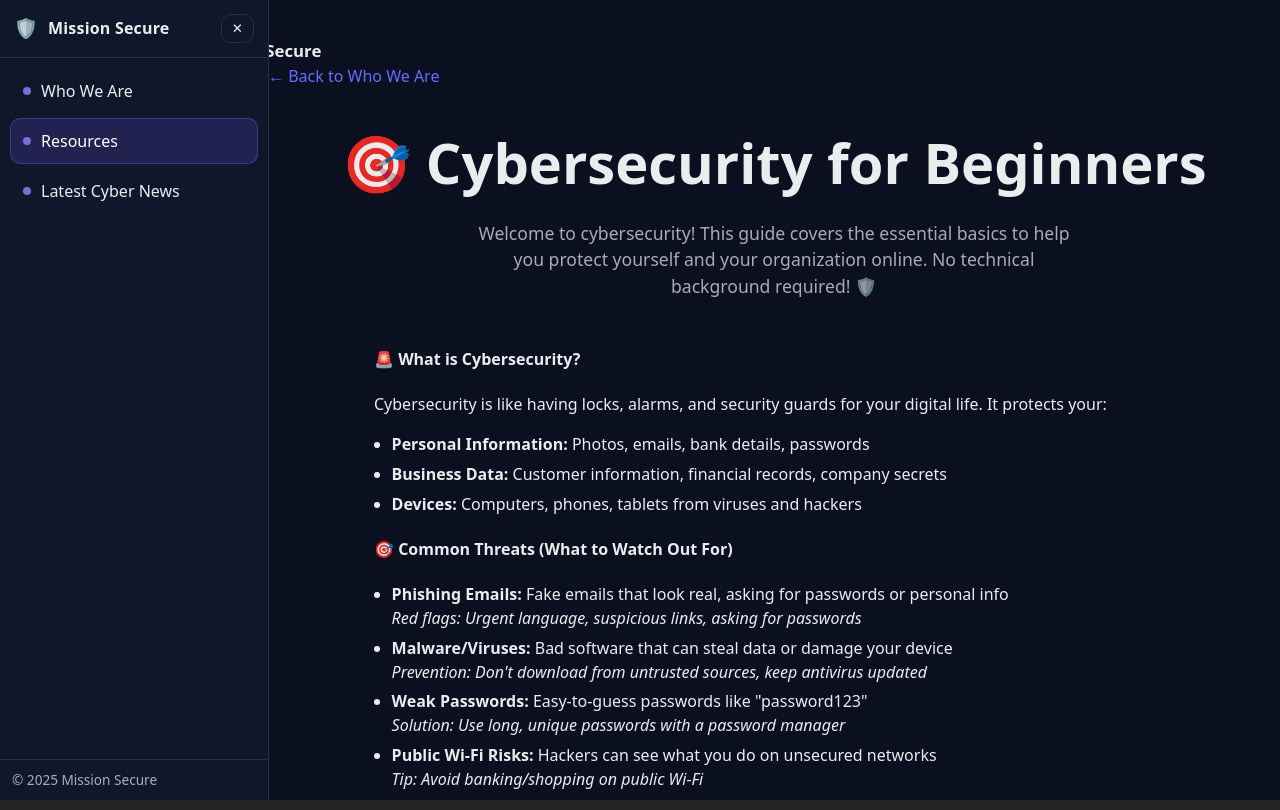
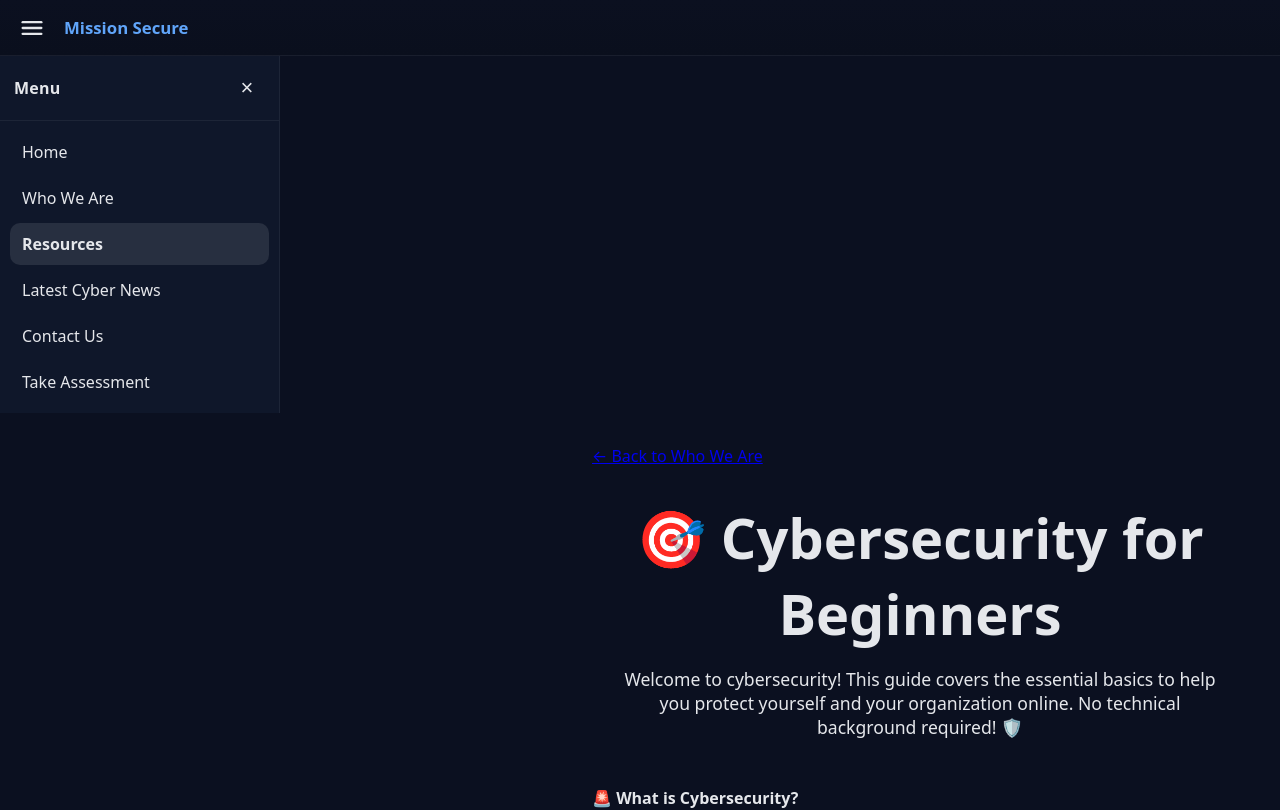
Before and after one commit to benji2803/missionsecure, a React (Vite) app: page /resources in a window 1280 px wide. Shown: the top 810 px of the page. Built offline with nearby package versions, Linux system fonts and the light colour scheme.

Commit message:
V1 Base of side menu not alot of detail yet

```diff
--- a/src/layout/RootLayout.jsx
+++ b/src/layout/RootLayout.jsx
@@ -1,41 +1,40 @@
-// src/layout/RootLayout.jsx
-import { useState } from "react";
+import { useEffect, useRef, useState } from "react";
 import Sidebar from "../ui/Sidebar.jsx";
-import "../ui/Sidebar.css";
-import { routes } from "../routes/table.jsx"; // for sidebar items
+import "./layout.css";
 
 export default function RootLayout({ children }) {
   const [open, setOpen] = useState(false);
+  const btnRef = useRef(null);
+
+  useEffect(() => {
+    if (!open) return;
+    const onKey = (e) => e.key === "Escape" && setOpen(false);
+    window.addEventListener("keydown", onKey);
+    return () => window.removeEventListener("keydown", onKey);
+  }, [open]);
 
   return (
     <div className="app-shell">
-      {/* Top bar with hamburger */}
-      <header className="topbar" style={{ position: "fixed", inset: "0 0 auto 0", zIndex: 28 }}>
-        <div className="rail">
-          <button
-            className="btn btn--ghost"
-            aria-label="Open menu"
-            onClick={() => setOpen(true)}
-            style={{ padding: "0.6rem 0.9rem" }}
-          >
-            ☰
-          </button>
-
-          <div className="brand" style={{ marginLeft: 8 }}>
-            <h2>
-              Cyber Hygiene Test <span className="by">by Mission Secure</span>
-            </h2>
-          </div>
-        </div>
+      <header className="topbar">
+        <button
+          ref={btnRef}
+          className="icon-btn"
+          aria-label={open ? "Close menu" : "Open menu"}
+          aria-expanded={open}
+          aria-controls="app-sidebar"
+          onClick={() => setOpen(v => !v)}
+        >
+          <svg className={`hamburger ${open ? "is-open" : ""}`} viewBox="0 0 24 24" width="28" height="28" role="img" aria-hidden="true">
+            <path className="line top" d="M4 7h16" strokeWidth="2" stroke="currentColor" />
+            <path className="line mid" d="M4 12h16" strokeWidth="2" stroke="currentColor" />
+            <path className="line bot" d="M4 17h16" strokeWidth="2" stroke="currentColor" />
+          </svg>
+        </button>
+        <h1 className="brand">Mission Secure</h1>
       </header>
 
-      {/* Sidebar (overlay on mobile, docked on desktop) */}
-      <Sidebar open={open} onClose={() => setOpen(false)} items={routes} />
-
-      {/* Routed content */}
-      <main style={{ paddingTop: 64 }}>
-        {children}
-      </main>
+      <Sidebar open={open} onClose={() => setOpen(false)} />
+      <main className={`page ${open ? "no-scroll" : ""}`}>{children}</main>
     </div>
   );
 }
--- /dev/null
+++ b/src/layout/layout.css
@@ -0,0 +1,22 @@
+:root {
+  --topbar-h: 56px;
+  --sidebar-w: 280px;
+  --backdrop: rgba(0,0,0,.45);
+  --surface: #0f172a;
+  --text: #e5e7eb;
+  --brand: #60a5fa;
+}
+*{box-sizing:border-box}
+html,body,#root{height:100%}
+body{margin:0;font-family:system-ui,-apple-system,Segoe UI,Roboto,Helvetica,Arial;background:#0b1020;color:var(--text)}
+.app-shell{min-height:100%}
+.topbar{position:sticky;top:0;z-index:40;height:var(--topbar-h);display:flex;align-items:center;gap:12px;padding:0 12px;background:linear-gradient(180deg,#0b1020,#0a0f1d);border-bottom:1px solid rgba(255,255,255,.06)}
+.brand{font-size:1.05rem;font-weight:600;color:var(--brand);margin:0}
+.icon-btn{background:transparent;border:0;color:var(--text);width:40px;height:40px;display:grid;place-items:center;border-radius:10px;cursor:pointer}
+.icon-btn:hover{background:rgba(255,255,255,.06)}
+.hamburger .line{transition:transform .24s ease,opacity .2s ease;stroke-linecap:round}
+.hamburger.is-open .top{transform:translateY(5px) rotate(45deg)}
+.hamburger.is-open .mid{opacity:0}
+.hamburger.is-open .bot{transform:translateY(-5px) rotate(-45deg)}
+.page{padding:16px}
+.page.no-scroll{overflow:hidden}
--- a/src/main.jsx
+++ b/src/main.jsx
@@ -1,9 +1,7 @@
-// src/main.jsx
-import { StrictMode, Suspense } from "react";
+import React, { StrictMode, Suspense } from "react";
 import { createRoot } from "react-dom/client";
-import { BrowserRouter, Routes, Route, Navigate } from "react-router-dom";
+import { BrowserRouter, Routes, Route } from "react-router-dom";
 
-import "./index.css";                       // <- load global styles
 import RootLayout from "./layout/RootLayout.jsx";
 import { routes, notFound } from "./routes/table.jsx";
 
@@ -13,9 +11,7 @@ createRoot(document.getElementById("root")).render(
       <RootLayout>
         <Suspense fallback={<div style={{ padding: 16 }}>Loading…</div>}>
           <Routes>
-            {/* Default route */}
-            <Route path="/" element={<Navigate to="/who-we-are" replace />} />
-            {routes.map((r) => (
+            {routes.map(r => (
               <Route key={r.path} path={r.path} element={r.element} />
             ))}
             <Route path={notFound.path} element={notFound.element} />
--- a/src/pages/ContactUs.jsx
+++ b/src/pages/ContactUs.jsx
@@ -1,165 +1,42 @@
-// src/pages/ContactUs.jsx  (you can also put this in src/ui/ if you prefer)
-import React, { useEffect, useRef, useState } from "react";
-
-const API_BASE = import.meta.env.VITE_API_BASE || ""; // empty => same-origin
-
 export default function ContactUs() {
-  const [isOpen, setIsOpen] = useState(false);
-  const [formData, setFormData] = useState({ name: "", email: "", message: "" });
-  const [status, setStatus] = useState("");
-  const [submitting, setSubmitting] = useState(false);
-  const firstFieldRef = useRef(null);
-
-  const handleChange = (e) =>
-    setFormData((s) => ({ ...s, [e.target.name]: e.target.value }));
-
-  const handleSubmit = async (e) => {
-    e.preventDefault();
-    setSubmitting(true);
-    setStatus("");
-
-    try {
-      const res = await fetch(`${API_BASE}/api/contact`, {
-        method: "POST",
-        headers: { "Content-Type": "application/json" },
-        body: JSON.stringify(formData),
-      });
-
-      if (res.ok) {
-        setStatus("✅ Message sent!");
-        setFormData({ name: "", email: "", message: "" });
-      } else {
-        const err = await res.json().catch(() => ({}));
-        setStatus(err?.error || "❌ Failed to send.");
-      }
-    } catch {
-      setStatus("❌ Error sending message.");
-    } finally {
-      setSubmitting(false);
-    }
-  };
-
-  // Handle Esc + focus + body scroll lock
-  useEffect(() => {
-    if (!isOpen) return;
-
-    // focus first input
-    firstFieldRef.current?.focus();
-
-    const onKey = (e) => e.key === "Escape" && setIsOpen(false);
-    window.addEventListener("keydown", onKey);
-
-    // lock background scroll
-    const prev = document.body.style.overflow;
-    document.body.style.overflow = "hidden";
-
-    return () => {
-      window.removeEventListener("keydown", onKey);
-      document.body.style.overflow = prev;
-    };
-  }, [isOpen]);
-
   return (
-    <>
-      {/* Trigger button — place wherever you want (topbar, page, etc.) */}
-      <button className="btn btn--ghost" onClick={() => setIsOpen(true)}>
-        Contact Us
-      </button>
-
-      {isOpen && (
-        <div
-          className="modal"
-          role="dialog"
-          aria-modal="true"
-          aria-labelledby="contactUsTitle"
-          aria-describedby="contactUsDesc"
-          onClick={() => setIsOpen(false)}                // backdrop click closes
-        >
-          <div
-            className="modal__card bubble"
-            onClick={(e) => e.stopPropagation()}         // don't close when clicking card
-          >
-            <div className="modal__head">
-              <div className="about-brand">
-                <h3 id="contactUsTitle">Contact Us</h3>
-                <p id="contactUsDesc" style={{ margin: 0, color: "var(--text-muted)" }}>
-                  Send us a message and we’ll get back to you.
-                </p>
-              </div>
-              <button
-                className="link"
-                onClick={() => setIsOpen(false)}
-                aria-label="Close Contact Us modal"
-              >
-                ✕
-              </button>
-            </div>
-
-            <form
-              onSubmit={handleSubmit}
-              className="cta"
-              style={{ display: "flex", flexDirection: "column", gap: "12px" }}
-            >
-              <input
-                ref={firstFieldRef}
-                name="name"
-                value={formData.name}
-                onChange={handleChange}
-                placeholder="Your Name"
-                required
-                autoComplete="name"
-                style={{
-                  borderRadius: "12px",
-                  padding: "0.8rem",
-                  border: "1px solid var(--border)",
-                  background: "var(--panel)",
-                  color: "var(--text)",
-                }}
-              />
-              <input
-                type="email"
-                name="email"
-                value={formData.email}
-                onChange={handleChange}
-                placeholder="Your Email"
-                required
-                autoComplete="email"
-                style={{
-                  borderRadius: "12px",
-                  padding: "0.8rem",
-                  border: "1px solid var(--border)",
-                  background: "var(--panel)",
-                  color: "var(--text)",
-                }}
-              />
-              <textarea
-                name="message"
-                value={formData.message}
-                onChange={handleChange}
-                placeholder="Your Message"
-                rows="4"
-                required
-                style={{
-                  borderRadius: "12px",
-                  padding: "0.8rem",
-                  border: "1px solid var(--border)",
-                  background: "var(--panel)",
-                  color: "var(--text)",
-                }}
-              />
-              <button type="submit" className="btn btn--primary" disabled={submitting}>
-                {submitting ? "Sending..." : "Send"}
-              </button>
-            </form>
-
-            {status && (
-              <p style={{ marginTop: "8px", color: "var(--text-muted)" }}>
-                {status}
-              </p>
-            )}
-          </div>
-        </div>
-      )}
-    </>
+    <section style={{ padding: 16, maxWidth: 720 }}>
+      <h2 style={{ marginTop: 0 }}>Contact Us</h2>
+      <form
+        onSubmit={(e) => { e.preventDefault(); alert("Thanks! We received your message."); }}
+        style={{ display: "grid", gap: 12 }}
+      >
+        <label style={{ display: "grid", gap: 6 }}>
+          <span>Name</span>
+          <input required name="name" style={inputStyle} />
+        </label>
+        <label style={{ display: "grid", gap: 6 }}>
+          <span>Email</span>
+          <input required type="email" name="email" style={inputStyle} />
+        </label>
+        <label style={{ display: "grid", gap: 6 }}>
+          <span>Message</span>
+          <textarea required name="message" rows={5} style={{ ...inputStyle, resize: "vertical" }} />
+        </label>
+        <button type="submit" style={btnStyle}>Send</button>
+      </form>
+    </section>
   );
 }
+const inputStyle = {
+  padding: "10px 12px",
+  borderRadius: 10,
+  border: "1px solid rgba(255,255,255,.15)",
+  background: "rgba(255,255,255,.05)",
+  color: "white"
+};
+const btnStyle = {
+  padding: "10px 14px",
+  borderRadius: 10,
+  border: "1px solid rgba(255,255,255,.15)",
+  background: "linear-gradient(180deg,#1f2a44,#18233a)",
+  color: "white",
+  fontWeight: 600,
+  cursor: "pointer",
+  width: "fit-content"
+};
--- /dev/null
+++ b/src/pages/Home.jsx
@@ -0,0 +1,25 @@
+import { useNavigate } from "react-router-dom";
+
+export default function Home() {
+  const navigate = useNavigate();
+  return (
+    <section style={{ padding: 16 }}>
+      <h2 style={{ marginTop: 0 }}>Welcome to Mission Secure</h2>
+      <p>Assess your security readiness in a few minutes.</p>
+      <button
+        onClick={() => navigate("/quiz")}
+        style={{
+          padding: "12px 16px",
+          borderRadius: 10,
+          border: "1px solid rgba(255,255,255,.15)",
+          background: "linear-gradient(180deg,#1f2a44,#18233a)",
+          color: "white",
+          fontWeight: 600,
+          cursor: "pointer"
+        }}
+      >
+        Take Assessment
+      </button>
+    </section>
+  );
+}
--- a/src/ui/Sidebar.css
+++ b/src/ui/Sidebar.css
@@ -1,73 +1,18 @@
-/* src/ui/Sidebar.css */
-:root { --sidebar-w: 268px; }
-
-.sidebar__scrim {
-  position: fixed; inset: 0;
-  background: rgba(0,0,0,.45);
-  z-index: 29;
-  opacity: 0; pointer-events: none;
-  transition: opacity .18s ease;
+.sidebar{position:fixed;inset:var(--topbar-h) auto 0 0;width:var(--sidebar-w);transform:translateX(-100%);transition:transform .28s ease;background:var(--surface);border-right:1px solid rgba(255,255,255,.06);z-index:50;display:flex;flex-direction:column}
+.sidebar.open{transform:translateX(0)}
+.backdrop{position:fixed;inset:var(--topbar-h) 0 0 0;background:var(--backdrop);opacity:0;pointer-events:none;transition:opacity .2s ease;z-index:40}
+.backdrop.show{opacity:1;pointer-events:auto}
+.sidebar-header{display:flex;align-items:center;justify-content:space-between;padding:14px;border-bottom:1px solid rgba(255,255,255,.06)}
+.sidebar-title{font-weight:600;letter-spacing:.2px}
+.close-btn{background:transparent;border:0;color:var(--text);font-size:22px;line-height:1;width:36px;height:36px;border-radius:10px;cursor:pointer}
+.close-btn:hover{background:rgba(255,255,255,.06)}
+.navlist{list-style:none;margin:0;padding:10px;display:grid;gap:4px}
+.navlink{display:block;padding:10px 12px;border-radius:10px;color:var(--text);text-decoration:none}
+.navlink:hover{background:rgba(255,255,255,.06)}
+.navlink.active{background:rgba(255,255,255,.10);font-weight:600}
+/* optional: keep open on large screens */
+@media (min-width: 1024px){
+  .backdrop{display:none}
+  .sidebar{transform:none;position:sticky;inset:var(--topbar-h) auto 0 0}
+  .page{margin-left:var(--sidebar-w)}
 }
-.sidebar__scrim.is-open { opacity: 1; pointer-events: auto; }
-
-.sidebar {
-  position: fixed; z-index: 30;
-  top: 0; left: 0; height: 100dvh;
-  width: var(--sidebar-w);
-  background: var(--panel);
-  color: var(--text);
-  border-right: 1px solid var(--border);
-  transform: translateX(-100%);
-  transition: transform .2s ease;
-  display: flex; flex-direction: column;
-}
-.sidebar.is-open { transform: translateX(0); }
-
-.sidebar__head {
-  display: flex; align-items: center; justify-content: space-between;
-  padding: 14px 14px; border-bottom: 1px solid var(--border);
-}
-.sidebar__brand { display: flex; align-items: center; gap: 10px; }
-.sidebar__logo { font-size: 1.2rem; }
-.sidebar__title { font-weight: 800; letter-spacing: .2px; }
-
-.sidebar__close {
-  background: transparent; border: 1px solid var(--border);
-  color: var(--text); border-radius: 10px; padding: 6px 10px;
-  cursor: pointer;
-}
-
-.sidebar__nav {
-  display: flex; flex-direction: column; gap: 4px;
-  padding: 10px;
-  overflow: auto;
-}
-.sidebar__link {
-  display: flex; align-items: center; gap: 10px;
-  padding: 10px 12px; border-radius: 10px;
-  color: var(--text); text-decoration: none;
-  border: 1px solid transparent;
-}
-.sidebar__link:hover { background: rgba(255,255,255,.06); border-color: var(--border); }
-.sidebar__link.is-active {
-  background: color-mix(in oklab, var(--primary) 18%, transparent);
-  border-color: color-mix(in oklab, var(--primary) 36%, transparent);
-  color: #fff;
-}
-.sidebar__dot {
-  width: 8px; height: 8px; border-radius: 999px;
-  background: color-mix(in oklab, var(--primary) 80%, white 20%);
-  opacity: .8;
-}
-
-.sidebar__foot {
-  margin-top: auto; padding: 10px 12px; border-top: 1px solid var(--border);
-}
-.sidebar__muted { margin: 0; font-size: .85rem; color: var(--text-muted); }
-
-/* Desktop: keep sidebar docked and visible; hide scrim */
-@media (min-width: 1024px) {
-  .sidebar { transform: none; }
-  .sidebar__scrim { display: none; }
-  .app-shell { padding-left: var(--sidebar-w); }
-}
--- a/src/ui/Sidebar.jsx
+++ b/src/ui/Sidebar.jsx
@@ -1,53 +1,52 @@
-// src/ui/Sidebar.jsx
+import { useEffect, useRef } from "react";
 import { NavLink } from "react-router-dom";
+import { routes } from "../routes/table.jsx";
 import "./Sidebar.css";
 
-export default function Sidebar({ open, onClose, items = [] }) {
+export default function Sidebar({ open, onClose }) {
+  const panelRef = useRef(null);
+
+  useEffect(() => {
+    if (!open) return;
+    const onClick = (e) => {
+      if (!panelRef.current) return;
+      if (!panelRef.current.contains(e.target)) onClose();
+    };
+    document.addEventListener("mousedown", onClick);
+    return () => document.removeEventListener("mousedown", onClick);
+  }, [open, onClose]);
+
+  useEffect(() => {
+    if (open && panelRef.current) {
+      const focusable = panelRef.current.querySelector("a,button");
+      focusable?.focus();
+    }
+  }, [open]);
+
+  const menu = routes.filter(r => r.label);
+
   return (
     <>
-      {/* Scrim for mobile */}
-      <button
-        className={`sidebar__scrim ${open ? "is-open" : ""}`}
-        aria-hidden={!open}
-        tabIndex={-1}
-        onClick={onClose}
-      />
-
-      <aside className={`sidebar ${open ? "is-open" : ""}`} aria-label="Site">
-        <div className="sidebar__head">
-          <div className="sidebar__brand">
-            <span className="sidebar__logo">🛡️</span>
-            <span className="sidebar__title">Mission Secure</span>
-          </div>
-          <button
-            className="sidebar__close"
-            aria-label="Close menu"
-            onClick={onClose}
-          >
-            ✕
-          </button>
+      <div className={`backdrop ${open ? "show" : ""}`} aria-hidden={!open} />
+      <nav id="app-sidebar" className={`sidebar ${open ? "open" : ""}`} aria-hidden={!open} aria-label="Primary" ref={panelRef}>
+        <div className="sidebar-header">
+          <span className="sidebar-title">Menu</span>
+          <button className="close-btn" onClick={onClose} aria-label="Close menu">×</button>
         </div>
-
-        <nav className="sidebar__nav">
-          {items.map((it) => (
-            <NavLink
-              key={it.path}
-              to={it.path}
-              className={({ isActive }) =>
-                `sidebar__link ${isActive ? "is-active" : ""}`
-              }
-              onClick={onClose}
-            >
-              <span className="sidebar__dot" />
-              {it.label}
-            </NavLink>
+        <ul className="navlist">
+          {menu.map(({ path, label }) => (
+            <li key={path}>
+              <NavLink
+                to={path}
+                className={({ isActive }) => "navlink" + (isActive ? " active" : "")}
+                onClick={onClose}
+              >
+                {label}
+              </NavLink>
+            </li>
           ))}
-        </nav>
-
-        <div className="sidebar__foot">
-          <p className="sidebar__muted">© {new Date().getFullYear()} Mission Secure</p>
-        </div>
-      </aside>
+        </ul>
+      </nav>
     </>
   );
 }
```
Also changed, not shown: src/pages/Quiz.jsx (added, +8 -0 lines), src/routes/table.jsx (+12 -7 lines).
